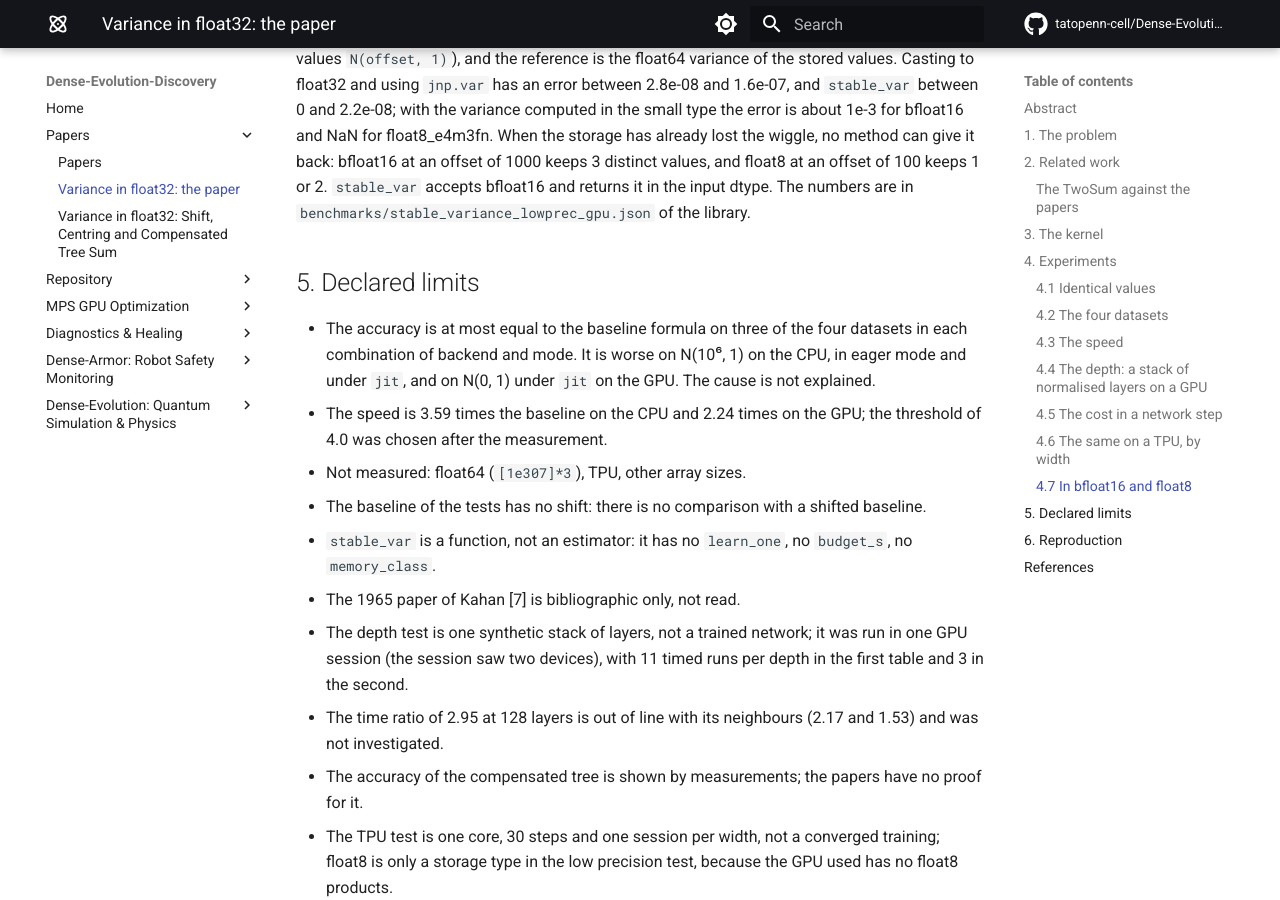
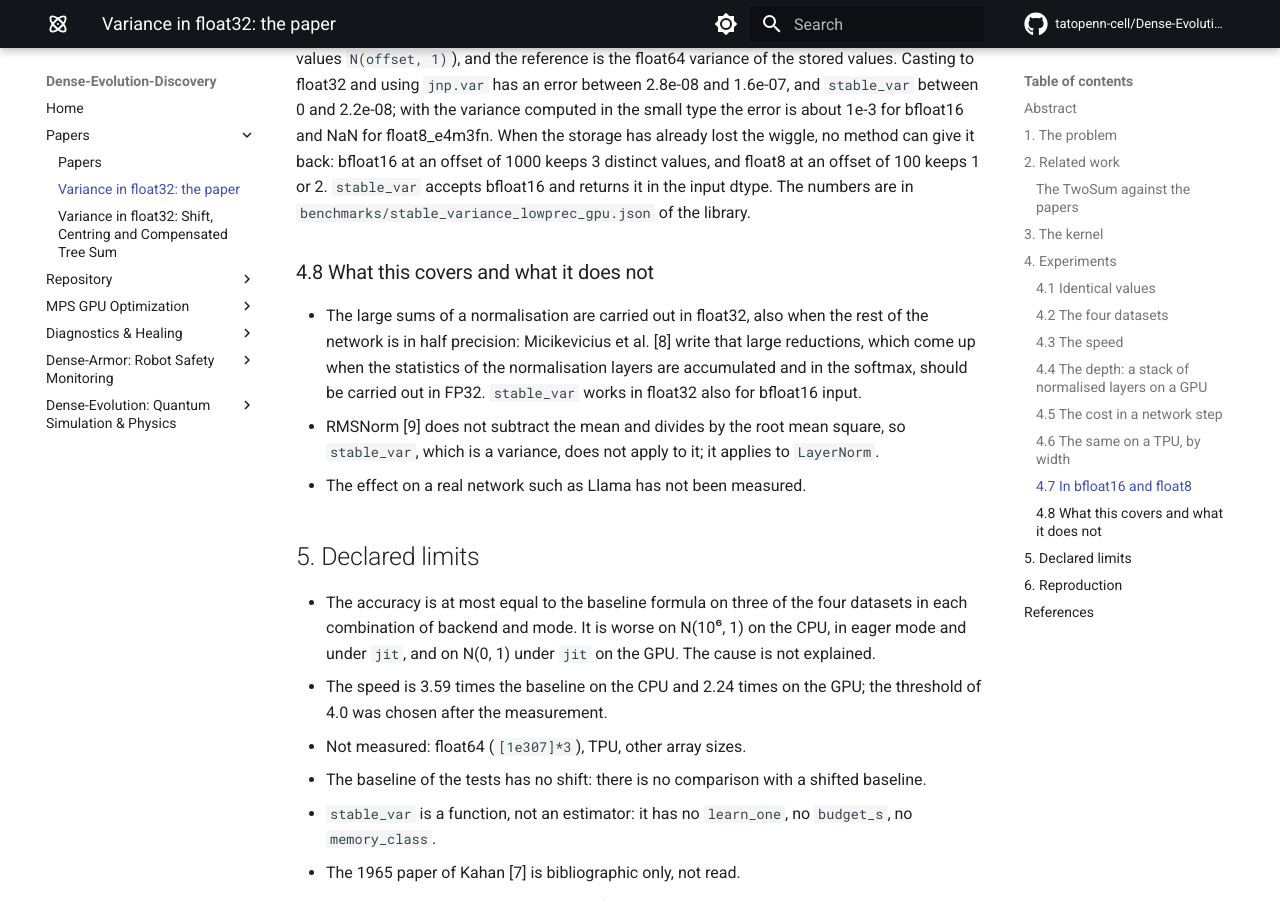
Before and after one commit to tatopenn-cell/Dense-Evolution-Discovery, an MkDocs documentation site: the page built from docs/papers/float32_variance.md, in a window 1280 px wide and 900 px high, scrolled down 11588 px. Built offline with MkDocs 1.6.1 and Material for MkDocs 9.7.7, drawn with Linux system fonts in a browser that asks for light colours; comment, search, counter and statistics services are not loaded; some of the changed text lies outside the part shown.

Commit message:
papers: what the variance covers and what it does not

```diff
--- a/docs/papers/float32_variance.md
+++ b/docs/papers/float32_variance.md
@@ -189,6 +189,12 @@ The extra cost is 8.2 % at width 384 and between 2.8 % and 3.4 % at 768 and 1536
 
 The values are stored in bfloat16, float8_e4m3fn and float8_e5m2 (a GPU test, 64 rows of 4096 values `N(offset, 1)`), and the reference is the float64 variance of the stored values. Casting to float32 and using `jnp.var` has an error between 2.8e-08 and 1.6e-07, and `stable_var` between 0 and 2.2e-08; with the variance computed in the small type the error is about 1e-3 for bfloat16 and NaN for float8_e4m3fn. When the storage has already lost the wiggle, no method can give it back: bfloat16 at an offset of 1000 keeps 3 distinct values, and float8 at an offset of 100 keeps 1 or 2. `stable_var` accepts bfloat16 and returns it in the input dtype. The numbers are in `benchmarks/stable_variance_lowprec_gpu.json` of the library.
 
+### 4.8 What this covers and what it does not
+
+- The large sums of a normalisation are carried out in float32, also when the rest of the network is in half precision: Micikevicius et al. [8] write that large reductions, which come up when the statistics of the normalisation layers are accumulated and in the softmax, should be carried out in FP32. `stable_var` works in float32 also for bfloat16 input.
+- RMSNorm [9] does not subtract the mean and divides by the root mean square, so `stable_var`, which is a variance, does not apply to it; it applies to `LayerNorm`.
+- The effect on a real network such as Llama has not been measured.
+
 ## 5. Declared limits
 
 - The accuracy is at most equal to the baseline formula on three of the four datasets in each combination of backend and mode. It is worse on N(10⁶, 1) on the CPU, in eager mode and under `jit`, and on N(0, 1) under `jit` on the GPU. The cause is not explained.
@@ -215,3 +221,5 @@ The values are stored in bfloat16, float8_e4m3fn and float8_e5m2 (a GPU test, 64
 5. TensorFlow, `tensorflow/python/ops/nn_impl.py`, function `moments`, lines 1480-1487 (master, read on 2026-10-29).
 6. TensorFlow, issue #117286: the inaccuracy of `tf.nn.moments` in float32.
 7. W. Kahan. *Further remarks on reducing truncation errors.* Communications of the ACM 8(1), 40, 1965.
+8. P. Micikevicius et al. *Mixed Precision Training.* ICLR 2018. Section 3.3, the large reductions in FP32.
+9. B. Zhang, R. Sennrich. *Root Mean Square Layer Normalization.* NeurIPS 2019. RMSNorm has no re-centering.
```
